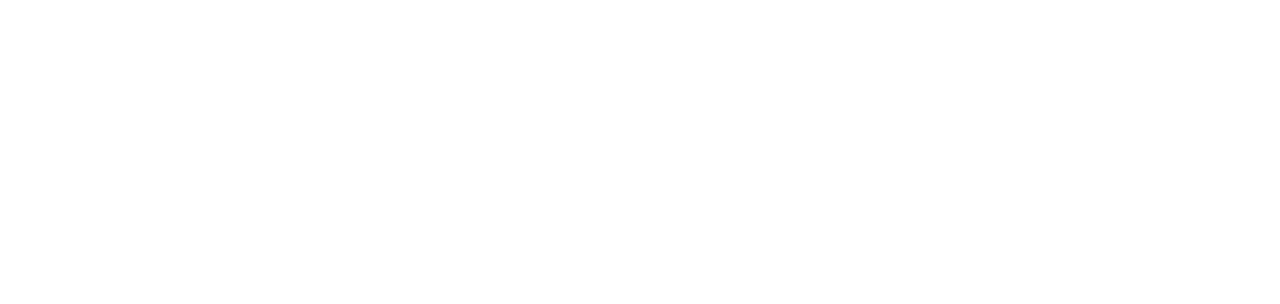
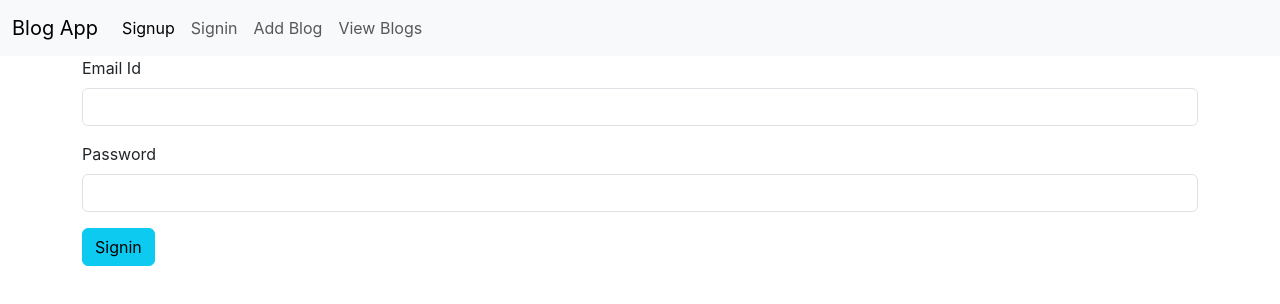
Before and after one commit to lakshmiibalu/blog-app-frontend, a React (Create React App) app: page /signin in a window 1280 px wide. Before the commit this address had no page. Shown: the top 304 px of the page. Built offline with nearby package versions, Linux system fonts and the light colour scheme.

Commit message:
signin created

```diff
--- a/src/App.js
+++ b/src/App.js
@@ -2,6 +2,7 @@
 import './App.css';
 import { BrowserRouter, Route, Routes } from 'react-router-dom';
 import Signup from './components/Signup';
+import Signin from './components/Signin';
 
 function App() {
   return (
@@ -10,6 +11,7 @@
       <BrowserRouter>
       <Routes>
         <Route path='/' element={<Signup/>}/>
+        <Route path='/signin' element={<Signin/>}/>
       </Routes>
       </BrowserRouter>
     </div>
--- /dev/null
+++ b/src/components/Signin.jsx
@@ -0,0 +1,85 @@
+import React, { useState } from 'react'
+import BlogNav from './BlogNav'
+import axios from 'axios'
+
+const Signin = () => {
+
+    const [input,setInput] = useState(
+        {
+
+            "email":"",
+            "password":""
+     }
+    )
+    const inputHandler = (event)=>{
+        setInput(
+            {...input,[event.target.name]:event.target.value}
+        )
+    }
+    const readValues = ()=>{
+        console.log(input)
+        axios.post("http://localhost:3003/api/blog/signin",input).then(
+            (response)=>{
+                console.log(response.data)
+
+                if (response.data.status == "success") {
+
+                    alert("Signup successfull")
+                    setInput({
+
+                        "email":"",
+                        "password":""
+                 })
+
+                } else{
+                if (response.data.status == "invalid user") {
+
+                    alert("Invalid user")
+
+                }
+                if (response.data.status == "incorrect password") {
+                    alert("Invalid password")
+
+                }
+            }
+            }
+        )
+    }
+
+  return (
+    <div>
+
+        <BlogNav/>
+
+        <div className="container">
+            <div className="row">
+                <div className="col col-12 col-sm-12 col-md-12 col-lg-12 col-xl-12 col-xxl-12">
+
+                    <div className="row g-3">
+                        <div className="col col-12 col-sm-12 col-md-12 col-lg-12 col-xl-12 col-xxl-12">
+
+                            <label htmlFor="" className="form-label">Email Id</label>
+                            <input type="email" className="form-control" name="email" value={input.email} onChange={inputHandler} />
+
+                        </div>
+                        <div className="col col-12 col-sm-12 col-md-12 col-lg-12 col-xl-12 col-xxl-12">
+
+                            <label htmlFor="" className="form-label">Password</label>
+                            <input type="password" className="form-control" name="password" value={input.password} onChange={inputHandler}/>
+
+                        </div>
+                        <div className="col col-12 col-sm-12 col-md-12 col-lg-12 col-xl-12 col-xxl-12">
+
+                            <button className="btn btn-info" onClick={readValues}>Signin</button>
+
+                        </div>
+                    </div>
+                </div>
+            </div>
+        </div>
+
+    </div>
+  )
+}
+
+export default Signin
```
